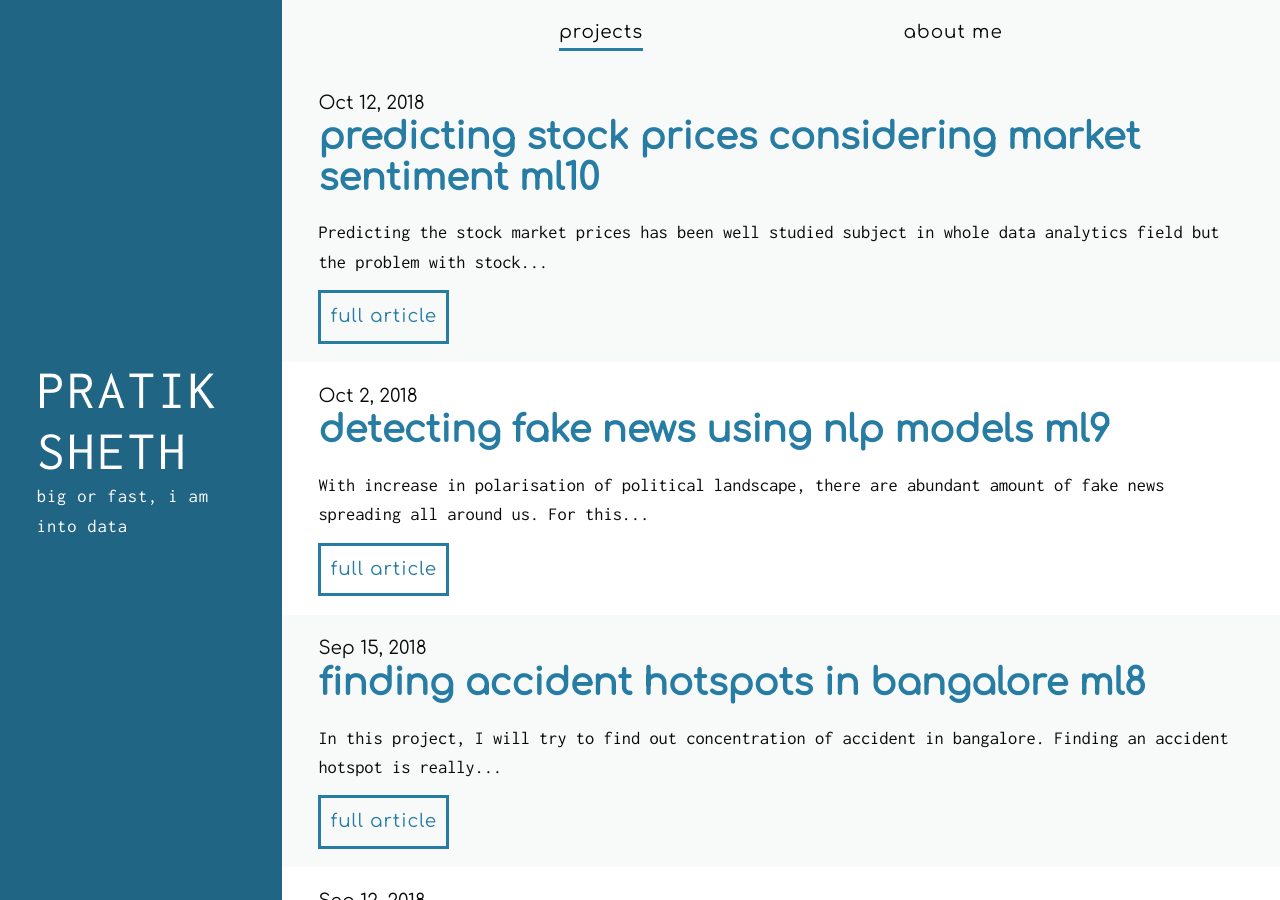
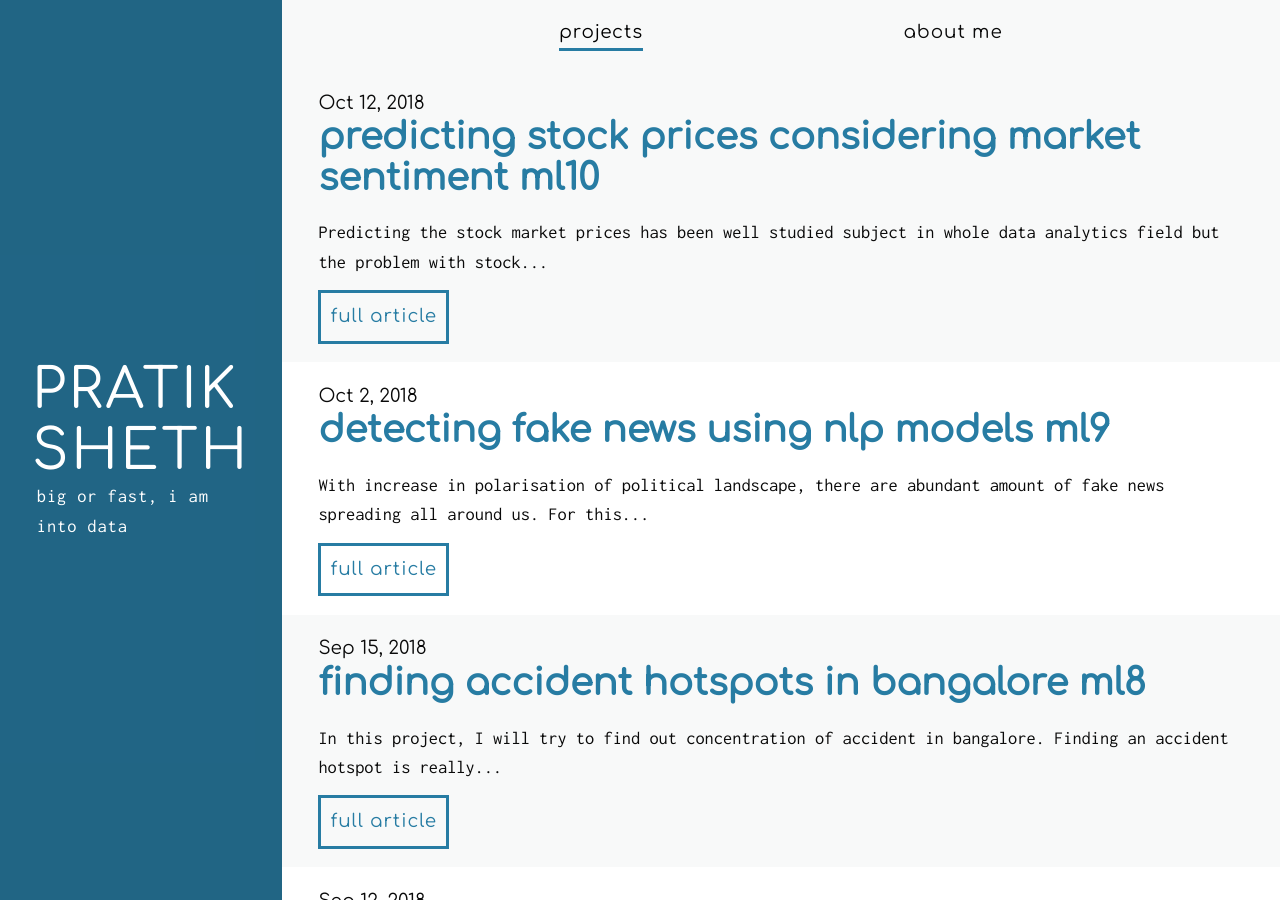
Before and after one commit to daftengineer/daftengineer.github.io, a Jekyll site: the page built from index.html, in a window 1280 px wide and 900 px high. Built offline with Jekyll 4.4.1, drawn with Linux system fonts in a browser that asks for light colours; nearby versions of some CDN libraries; the list of posts is cut into pages by our own code.

Commit message:
Update index.html

```diff
--- a/index.html
+++ b/index.html
@@ -8,7 +8,7 @@
       {% endfor %}
     <div class="previews__container">
 
-      <span class="siteheader">{{ site.title }}</span>
+      <span class="siteheader" style="font-family:'Comfortaa',monospace;">{{ site.title }}</span>
       <span style="text-transform:lowercase;">Big or Fast, I am into Data</span>
     </div>
   </div>
```
